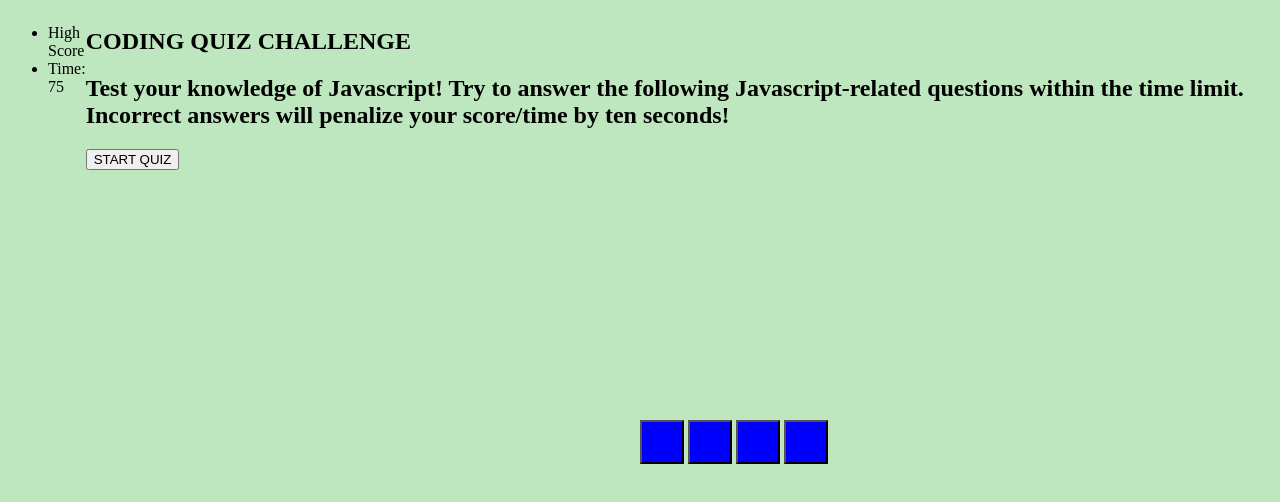
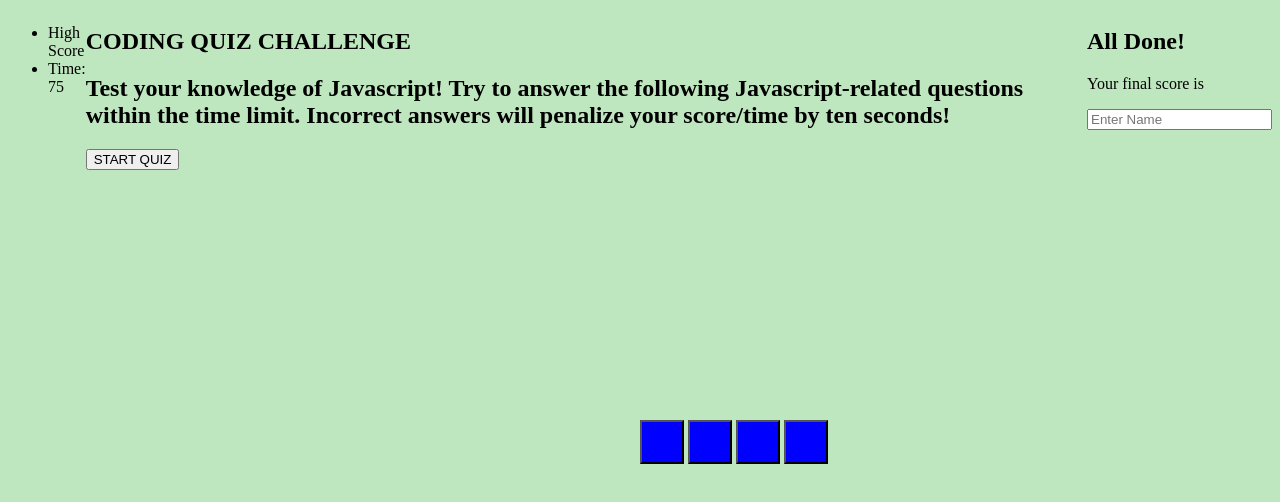
Before and after one commit to mewesley1984/Coding-Quiz, a plain HTML site: page index.html in a window 1280 px wide. Drawn offline with Linux system fonts and the light colour scheme.

Commit message:
added user input page to html and linked to JS using document selectors

```diff
--- a/index.html
+++ b/index.html
@@ -33,11 +33,14 @@
                 <button class="btn"></button>
             </div>
         </div>
+        <div id="end-game">
+            <h2>All Done!</h2>
+            <p>Your final score is </p>
+            <input type ="text" placeholder = "Enter Name" id ="name"
+        </div>
     </section>
 
-    <section>
-        <div class="trivia-question"></div>
-    </section>
+
     <script src="./assets/scripts.js"></script>
 </body>
 
```
